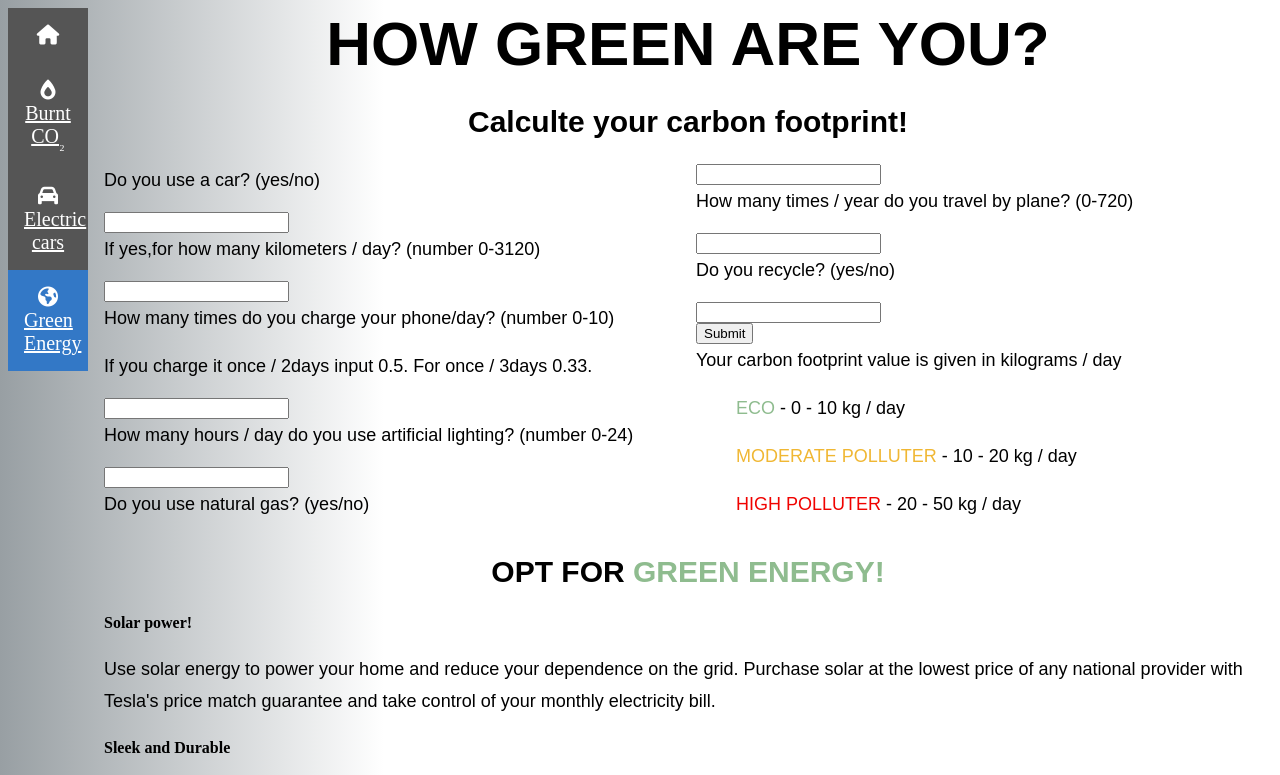
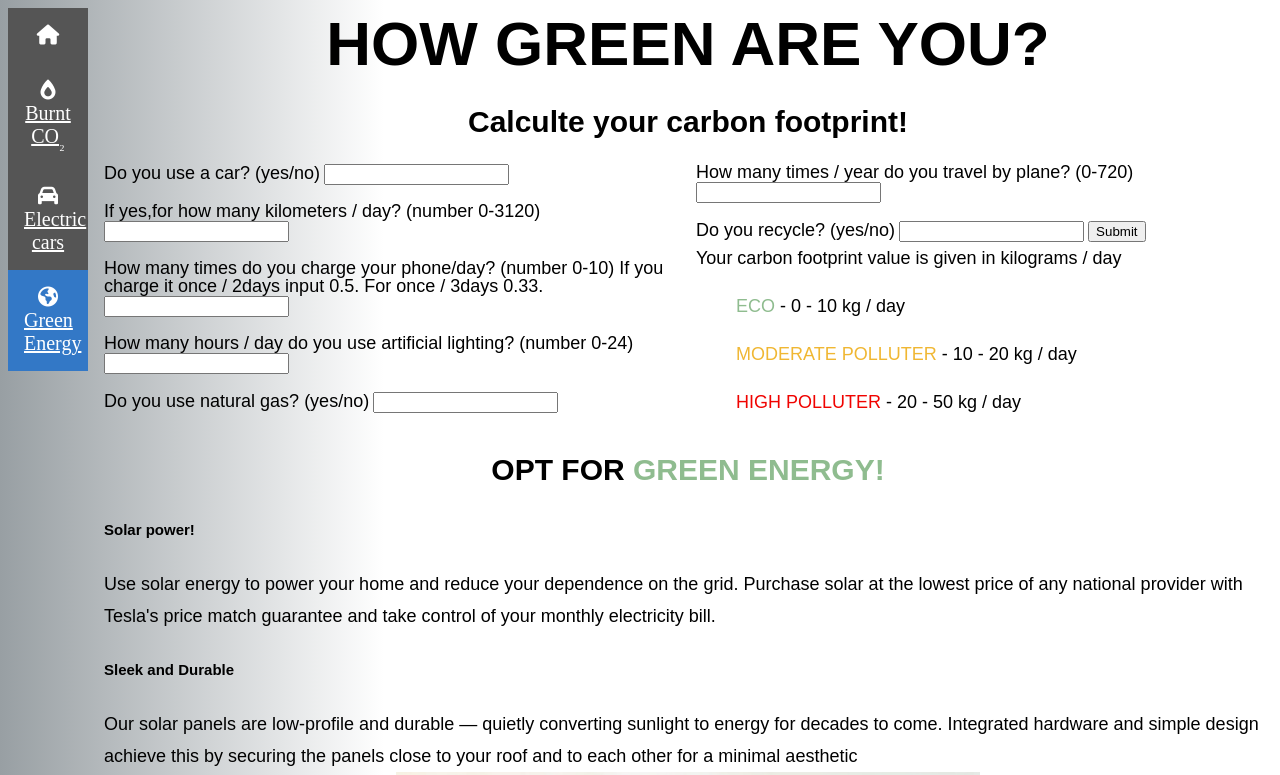
Before and after one commit to marcutudor79/Site_ecology_C02calculator, a plain HTML site: page susteinable.html in a window 1280 px wide. Shown: the top 775 px of the page. Drawn offline with Linux system fonts and the light colour scheme.

Commit message:
finished

```diff
--- a/style.css
+++ b/style.css
@@ -77,9 +77,11 @@ h2 { color: black; font-family: 'Raleway',sans-serif; font-size: 30px; font-weig
 
 p { color: black; font-family: 'Raleway',sans-serif; font-size: 18px; font-weight: 500; line-height: 32px; margin: 0 0 16px; }
 
+label {color: black; font-family: 'Raleway',sans-serif; font-size: 18px; font-weight: 500; line-height: 15px;}
 
 a { color: black; text-decoration: underline; }
 
+h4 {color: black; font-family: 'Raleway',sans-serif; font-size: 15px; font-weight: 800; line-height: 36px;}
 
 a:hover { color: black; text-decoration: underline; }
 
--- a/susteinable.html
+++ b/susteinable.html
@@ -2,7 +2,7 @@
 <html lang="en">
 <head>
     <meta charset="UTF-8">
-    <title>Low Cost EC</title>
+    <title>Green Energy</title>
     <link rel = "icon" href =
             "media/icon.jpg"
           type = "image/x-icon">
@@ -26,22 +26,21 @@
     <h2>Calculte your carbon footprint!</h2>
     <div class="calculator">
     <form>
-        <p>Do you use a car? (yes/no)</p>
-        <input type="text" id="car">
-        <p>If yes,for how many kilometers / day? (number 0-3120)</p>
-        <input type="number" id="cardays">
-        <p>How many times do you charge your phone/day? (number 0-10)</p>
-        <p>If you charge it once / 2days input 0.5. For once / 3days 0.33.</p>
-        <input type="number" id="phone">
-        <p>How many hours / day do you use artificial lighting? (number 0-24)</p>
-        <input type="number" id="lighting">
-        <p>Do you use natural gas? (yes/no)</p>
-        <input type="text" id="gas">
-        <p>How many times / year do you travel by plane? (0-720)</p>
-        <input type="number" id="plane">
-        <p>Do you recycle? (yes/no)</p>
+        <label for="car">Do you use a car? (yes/no)</label>
+        <input name="Do you use a car? (yes/no)" type="text" id="car"><br><br>
+        <label for="cardays">If yes,for how many kilometers / day? (number 0-3120)</label>
+        <input type="number" id="cardays"><br><br>
+        <label for="phone">How many times do you charge your phone/day? (number 0-10)
+        If you charge it once / 2days input 0.5. For once / 3days 0.33.</label>
+        <input type="number" id="phone"><br><br>
+        <label for="lighting">How many hours / day do you use artificial lighting? (number 0-24)</label>
+        <input type="number" id="lighting"><br><br>
+        <label for="gas">Do you use natural gas? (yes/no)</label>
+        <input type="text" id="gas"><br><br>
+        <label for="plane">How many times / year do you travel by plane? (0-720)</label>
+        <input type="number" id="plane"><br><br>
+        <label for="recycle">Do you recycle? (yes/no)</label>
         <input type="text" id="recycle">
-        <br>
         <input type="submit" onclick="calculate()">
         <p> Your carbon footprint value is given in kilograms / day
         <ul type="none">
@@ -89,12 +88,12 @@
             s = s + (document.getElementById("lighting").value * 0.25 / 24);
             var check2 = document.getElementById("gas").value.localeCompare("yes");
             if (Number(check2) === Number(0)) {
-                s = s + 5;
+                s = s + 2.252*3;
             }
             s = s + (document.getElementById("plane").value * 0.25 / 24)
             check2 = document.getElementById("recycle").value.localeCompare("yes");
             if (Number(check2) === Number(0)) {
-                s = s + 5;
+                s = s - (s*0.3);
             }
             window.alert(s + " kilograms / day");
         }
```
